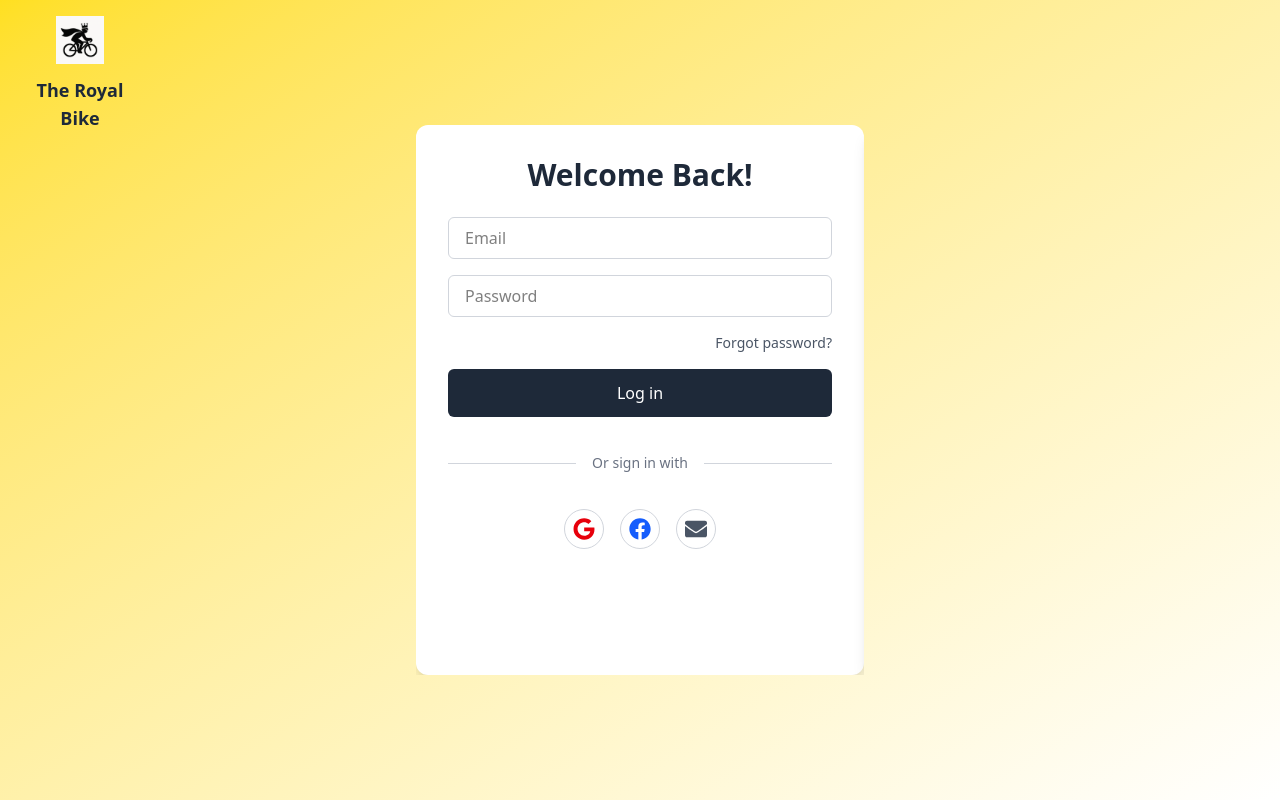
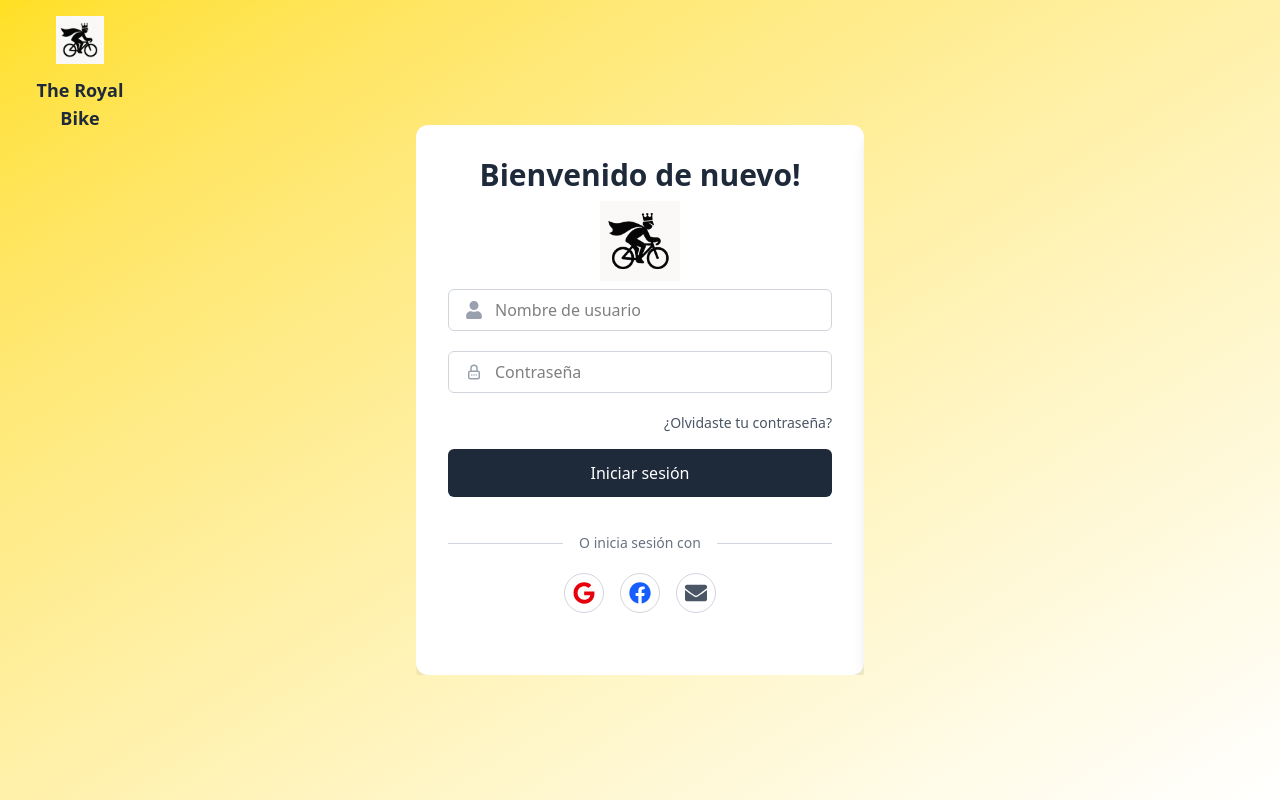
Before and after one commit to danielcolimba/bike-frontend, a React (Vite) app in the folder royal-bike/: page /login in a window 1280 px wide. Built offline with nearby package versions, Linux system fonts and the light colour scheme.

Commit message:
Update login to use JWT authentication

```diff
--- a/royal-bike/package.json
+++ b/royal-bike/package.json
@@ -10,7 +10,9 @@
     "preview": "vite preview"
   },
   "dependencies": {
+    "@lottiefiles/dotlottie-react": "^0.14.3",
     "@tailwindcss/cli": "^4.1.11",
+    "jwt-decode": "^4.0.0",
     "react": "^19.1.0",
     "react-dom": "^19.1.0",
     "react-icons": "^5.5.0",
--- /dev/null
+++ b/royal-bike/src/components/LoginSuccessCard.jsx
@@ -0,0 +1,24 @@
+import { useEffect } from "react";
+import { useNavigate } from "react-router-dom";
+
+const LoginSuccessCard = ({ username }) => {
+  const navigate = useNavigate();
+
+  useEffect(() => {
+    // Redirige a home luego de 3 segundos
+    const timeout = setTimeout(() => {
+      navigate("/");
+    }, 3000);
+
+    return () => clearTimeout(timeout);
+  }, [navigate]);
+
+  return (
+    <div className="bg-green-100 text-green-800 border border-green-400 rounded-lg p-6 text-center shadow-md max-w-md mx-auto mt-10">
+      <h2 className="text-2xl font-semibold mb-2">¡Bienvenido, {username}!</h2>
+      <p className="text-sm">Inicio de sesión exitoso. Redirigiendo al inicio...</p>
+    </div>
+  );
+};
+
+export default LoginSuccessCard;
--- a/royal-bike/src/components/Navbar.jsx
+++ b/royal-bike/src/components/Navbar.jsx
@@ -37,7 +37,7 @@ const Navbar = () => {
           >
             Login
           </button>
-          <button className="px-4 py-2 bg-amber-300 text-white rounded hover:bg-blue-700 transition">
+          <button className="px-4 py-2 bg-amber-300 text-white rounded hover:bg-yellow-600 transition">
             Sign Up
           </button>
         </div>
--- a/royal-bike/src/pages/Login.jsx
+++ b/royal-bike/src/pages/Login.jsx
@@ -1,7 +1,16 @@
 // Login.jsx
 import React, { useState } from "react";
-import { FaFacebook, FaGoogle, FaEnvelope, FaArrowLeft } from "react-icons/fa";
+import {
+  FaFacebook,
+  FaGoogle,
+  FaEnvelope,
+  FaArrowLeft,
+  FaUser,
+} from "react-icons/fa";
+import { TbLockPassword } from "react-icons/tb";
 import logo from "../assets/logo_site.png";
+import LoginSuccessCard from "../components/LoginSuccessCard";
+import { jwtDecode } from "jwt-decode";
 
 
 const Login = () => {
@@ -9,27 +18,147 @@ const Login = () => {
   const [isRegistering, setIsRegistering] = useState(false);
 
   // Estados para los campos de los formularios
-  const [loginEmail, setLoginEmail] = useState("");
+  const [loginUsername, setLoginUsername] = useState("");
   const [loginPassword, setLoginPassword] = useState("");
   const [registerEmail, setRegisterEmail] = useState("");
+  const [registerUsername, setRegisterUsername] = useState("");
   const [registerPassword, setRegisterPassword] = useState("");
+  const [loggedInUser, setLoggedInUser] = useState("");
+  const [loginSuccess, setLoginSuccess] = useState(false);
+  // Estados para controlar el formulario de registro
+  const [errors, setErrors] = useState({});
 
-  const handleLoginSubmit = (e) => {
+  const handleLoginSubmit = async (e) => {
     e.preventDefault();
-    console.log("Login attempt:", {
-      email: loginEmail,
+    const formErrors = validateLoginForm();
+
+    if (Object.keys(formErrors).length > 0) {
+      setErrors(formErrors);
+      return;
+    }
+
+    const payload = {
+      username: loginUsername,
       password: loginPassword,
-    });
-    alert("Funcionalidad de login no implementada.");
     };
 
-  const handleRegisterSubmit = (e) => {
+    try {
+      const response = await fetch("http://localhost:8001/auth/login/", {
+        method: "POST",
+        headers: {
+          "Content-Type": "application/json",
+        },
+        body: JSON.stringify(payload),
+      });
+
+      const data = await response.json();
+
+      if (response.ok) {
+        localStorage.setItem("accessToken", data.access);
+
+        const decoded = jwtDecode(data.access);
+        setLoggedInUser(decoded.username); // por ejemplo, guardar en un useState
+
+        setLoginSuccess(true); // muestra el componente de éxito
+        localStorage.setItem("token", data.token);
+
+        // Redirigir o mostrar vista protegida
+        // navigate("/dashboard"); // si usas React Router
+      } else {
+        alert(data.error || "Credenciales incorrectas");
+      }
+    } catch (err) {
+      console.error("Error en login:", err);
+      alert("Error de conexión con el servidor.");
+    }
+  };
+
+  const handleRegisterSubmit = async (e) => {
     e.preventDefault();
-    console.log("Register attempt:", {
+    const formErrors = validateForm();
+
+    if (Object.keys(formErrors).length > 0) {
+      setErrors(formErrors);
+      return;
+    }
+
+    // Limpia errores anteriores
+    setErrors({});
+
+    // Datos del formulario
+    const payload = {
+      username: registerUsername,
       email: registerEmail,
       password: registerPassword,
-    });
-    alert("Funcionalidad de registro no implementada.");
+    };
+
+    try {
+      const response = await fetch(
+        "http://localhost:8001/auth/register/user/",
+        {
+          method: "POST",
+          headers: {
+            "Content-Type": "application/json",
+          },
+          body: JSON.stringify(payload),
+        }
+      );
+
+      const data = await response.json();
+
+      if (response.ok) {
+        alert("Usuario registrado");
+        setRegisterUsername("");
+        setRegisterEmail("");
+        setRegisterPassword("");
+      } else {
+        alert(data.error || "Hubo un problema al registrar el usuario.");
+      }
+    } catch (err) {
+      console.error("Error en el registro:", err);
+      alert("Error al conectar con el servidor.");
+    }
+  };
+
+  const validateLoginForm = () => {
+    const newErrors = {};
+    if (!loginUsername.trim()) {
+      newErrors.email = "El correo electrónico es requerido.";
+    }
+    if (!loginPassword) {
+      newErrors.password = "La contraseña es requerida.";
+      //solo controlar contraseña vacía
+    } else if (!loginPassword.trim()) {
+      newErrors.password = "La contraseña no puede estar vacía.";
+    }
+    return newErrors;
+  };
+
+  const validateForm = () => {
+    const newErrors = {};
+
+    // 1. Validación del Nombre de Usuario
+    if (!registerUsername.trim()) {
+      newErrors.username = "El nombre de usuario es requerido.";
+    } else if (/\d/.test(registerUsername)) {
+      newErrors.username = "El nombre no debe contener números.";
+    }
+
+    // 2. Validación del Correo Electrónico
+    if (!registerEmail.trim()) {
+      newErrors.email = "El correo electrónico es requerido.";
+    } else if (!/^[^\s@]+@[^\s@]+\.[^\s@]+$/.test(registerEmail)) {
+      newErrors.email = "El formato del correo no es válido.";
+    }
+
+    // 3. Validación de la Contraseña
+    if (!registerPassword) {
+      newErrors.password = "La contraseña es requerida.";
+    } else if (registerPassword.length < 5) {
+      newErrors.password = "La contraseña debe tener al menos 5 caracteres.";
+    }
+
+    return newErrors;
   };
 
   return (
@@ -54,47 +183,70 @@ const Login = () => {
             isRegistering ? "-translate-x-full" : "translate-x-0"
           }`}
         >
-          <h2 className="text-3xl font-bold text-center mb-6 text-gray-800">
-            Welcome Back!
+          <h2 className="text-3xl font-bold text-center text-gray-800">
+            Bienvenido de nuevo!
           </h2>
 
-          <form onSubmit={handleLoginSubmit}>
+          <div className="flex justify-center my-2">
+            <img src={logo} alt="Logo" className="w-20 h-20" />
+          </div>
+
+          {loginSuccess ? (
+            <LoginSuccessCard username={loggedInUser} />
+          ) : (
+            <form onSubmit={handleLoginSubmit} noValidate>
+              <div className="mb-5">
+                <div className="flex items-center border border-gray-300 rounded-md py-2 px-4 w-full bg-white focus-within:ring-2 focus-within:ring-yellow-500">
+                  <FaUser className="text-gray-400 mr-3" size={18} />
                   <input
-              type="email"
-              placeholder="Email"
-              className="border border-gray-300 rounded-md py-2 px-4 w-full mb-4 focus:outline-none focus:ring-2 focus:ring-yellow-500"
-              value={loginEmail}
-              onChange={(e) => setLoginEmail(e.target.value)}
+                    type="text"
+                    placeholder="Nombre de usuario"
+                    className="flex-1 outline-none bg-transparent"
+                    value={loginUsername}
+                    onChange={(e) => setLoginUsername(e.target.value)}
                     required
                   />
+                </div>
+                {errors.email && (
+                  <p className="text-red-500 text-xs ml-1">{errors.email}</p>
+                )}
+              </div>
+              <div className="mb-5">
+                <div className="flex items-center border border-gray-300 rounded-md py-2 px-4 w-full bg-white focus-within:ring-2 focus-within:ring-yellow-500">
+                  <TbLockPassword className="text-gray-400 mr-3" size={18} />
                   <input
                     type="password"
-              placeholder="Password"
-              className="border border-gray-300 rounded-md py-2 px-4 w-full mb-4 focus:outline-none focus:ring-2 focus:ring-yellow-500"
+                    placeholder="Contraseña"
+                    className="flex-1 outline-none bg-transparent"
                     value={loginPassword}
                     onChange={(e) => setLoginPassword(e.target.value)}
                     required
                   />
+                </div>
+                {errors.password && (
+                  <p className="text-red-500 text-xs ml-1">{errors.password}</p>
+                )}
+              </div>
               <div className="text-right text-sm text-gray-600 hover:underline cursor-pointer">
-              Forgot password?
+                <a href="/forgot-password">¿Olvidaste tu contraseña?</a>
               </div>
               <button
                 type="submit"
                 className="bg-gray-800 text-white rounded-md py-3 px-6 w-full my-4 hover:bg-gray-700 focus:outline-none focus:ring-2 focus:ring-gray-600 focus:ring-opacity-50"
               >
-              Log in
+                Iniciar sesión
               </button>
             </form>
-
+          )}
           <div className="relative flex items-center py-5">
             <div className="flex-grow border-t border-gray-300"></div>
             <span className="flex-shrink mx-4 text-gray-500 text-sm">
-              Or sign in with
+              O inicia sesión con
             </span>
             <div className="flex-grow border-t border-gray-300"></div>
           </div>
 
-          <div className="flex justify-center mt-4">
+          <div className="flex justify-center">
             <div className="w-10 h-10 rounded-full border border-gray-300 flex items-center justify-center mx-2 cursor-pointer hover:bg-gray-50 transition-colors duration-200">
               <FaGoogle className="text-red-600" size={22} />
             </div>
@@ -119,38 +271,77 @@ const Login = () => {
         >
           {/* --- BOTÓN PARA REGRESAR --- */}
           <div
-            onClick={() => setIsRegistering(false)}
+            onClick={() => {
+              setIsRegistering(false);
+              setErrors({});
+            }}
             className="absolute top-4 left-4 text-gray-600 cursor-pointer hover:text-gray-900"
           >
             <FaArrowLeft size={24} />
           </div>
 
-          <h2 className="text-3xl font-bold text-center mb-12 text-gray-800">
-            Create Account
+          <h2 className="text-3xl font-bold text-center text-gray-800">
+            Crear cuenta
           </h2>
 
-          <form onSubmit={handleRegisterSubmit}>
+          <div className="flex justify-center my-4">
+            <img src={logo} alt="Logo" className="w-28 h-28" />
+          </div>
+
+          <form onSubmit={handleRegisterSubmit} noValidate>
+            <div className="mb-5">
+              <div className="flex items-center border border-gray-300 rounded-md py-2 px-4 w-full bg-white focus-within:ring-2 focus-within:ring-yellow-500">
+                <FaUser className="text-gray-400 mr-3" size={18} />
+                <input
+                  type="text"
+                  placeholder="Nombre de usuario"
+                  className="flex-1 outline-none bg-transparent"
+                  value={registerUsername}
+                  onChange={(e) => setRegisterUsername(e.target.value)}
+                  required
+                />
+              </div>
+              {errors.username && (
+                <p className="text-red-500 text-xs ml-1">{errors.username}</p>
+              )}
+            </div>
+            <div className="mb-5">
+              <div className="flex items-center border border-gray-300 rounded-md py-2 px-4 w-full bg-white focus-within:ring-2 focus-within:ring-yellow-500">
+                <FaEnvelope className="text-gray-400 mr-3" size={18} />
                 <input
                   type="email"
-              placeholder="Email"
-              className="border border-gray-300 rounded-md py-2 px-4 w-full mb-4 focus:outline-none focus:ring-2 focus:ring-yellow-500"
+                  placeholder="Correo electrónico"
+                  className="flex-1 outline-none bg-transparent"
                   value={registerEmail}
                   onChange={(e) => setRegisterEmail(e.target.value)}
                   required
                 />
+              </div>
+              {errors.email && (
+                <p className="text-red-500 text-xs ml-1">{errors.email}</p>
+              )}
+            </div>
+            <div className="mb-5">
+              <div className="flex items-center border border-gray-300 rounded-md py-2 px-4 w-full bg-white focus-within:ring-2 focus-within:ring-yellow-500">
+                <TbLockPassword className="text-gray-400 mr-3" size={18} />
                 <input
                   type="password"
-              placeholder="Password"
-              className="border border-gray-300 rounded-md py-2 px-4 w-full mb-4 focus:outline-none focus:ring-2 focus:ring-yellow-500"
+                  placeholder="Contraseña"
+                  className="flex-1 outline-none bg-transparent"
                   value={registerPassword}
                   onChange={(e) => setRegisterPassword(e.target.value)}
                   required
                 />
+              </div>
+              {errors.password && (
+                <p className="text-red-500 text-xs ml-1">{errors.password}</p>
+              )}
+            </div>
             <button
               type="submit"
-              className="bg-gray-800 text-white rounded-md py-3 px-6 w-full my-4 hover:bg-gray-700 focus:outline-none focus:ring-2 focus:ring-gray-600 focus:ring-opacity-50"
+              className="bg-gray-800 text-white rounded-md py-3 px-6 w-full my-3 hover:bg-gray-700 focus:outline-none focus:ring-2 focus:ring-gray-600 focus:ring-opacity-50"
             >
-              Sign Up
+              Registrarse
             </button>
           </form>
         </div>
```
Also changed, not shown: 1 other file (tests, documents, lock files or other folders). Lines whose indentation alone changed are shown as unchanged.
